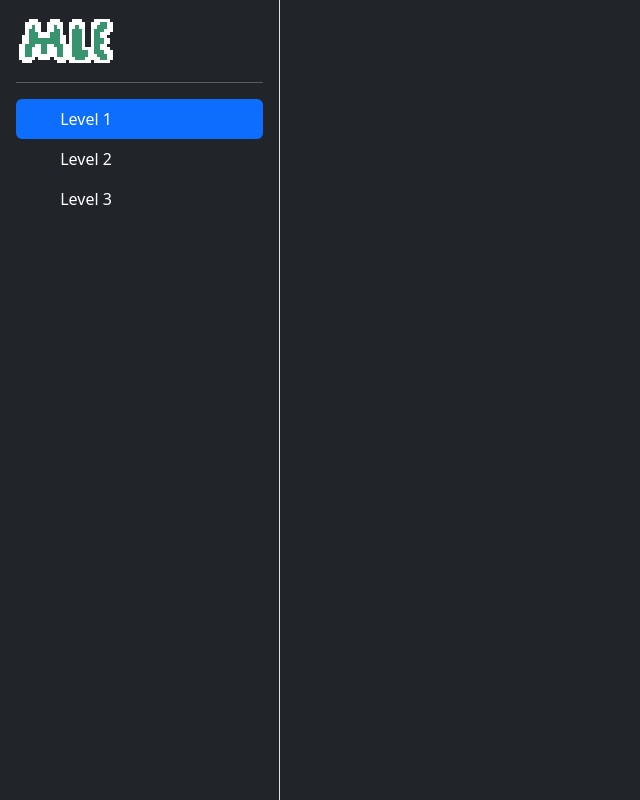
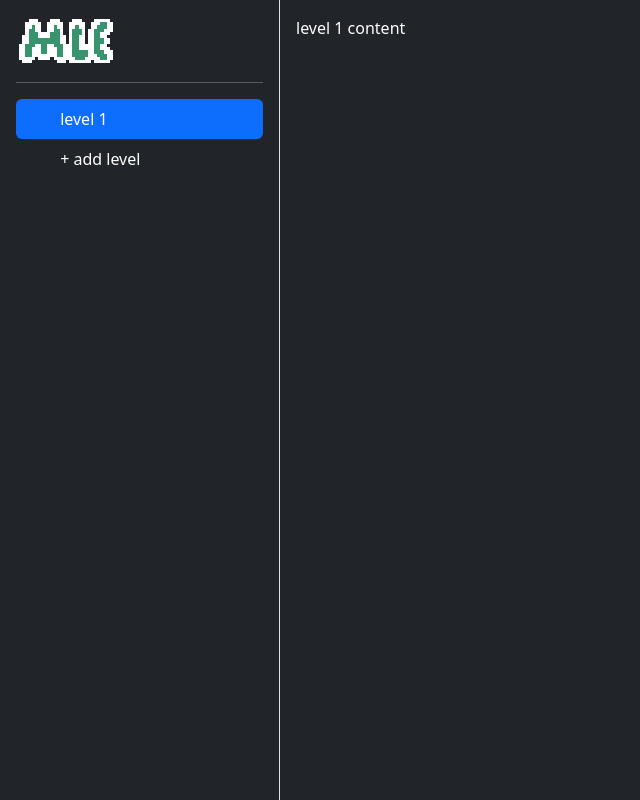
Before and after one commit to zommerfelds/MiniLevelEditor, a Vue app: page / in a window 1280 px wide. Shown: the whole page, without its empty margins (0-640 px from the left). Built offline with nearby package versions, Linux system fonts and the light colour scheme.

Commit message:
Add level selector and dummy text content

```diff
--- a/index.html
+++ b/index.html
@@ -5,7 +5,7 @@
   <meta charset="UTF-8">
   <link rel="icon" href="/favicon.ico">
   <meta name="viewport" content="width=device-width, initial-scale=1, shrink-to-fit=no">
-  <title>Vite App</title>
+  <title>MiniLevelEditor</title>
 </head>
 
 <body>
--- a/src/App.vue
+++ b/src/App.vue
@@ -1,5 +1,16 @@
 <script setup lang="ts">
 import LevelContent from './components/LevelContent.vue'
+import { useWorldStore } from '@/stores/world'
+import { ref } from 'vue';
+
+const store = useWorldStore()
+const levels = store.levels
+const currentLevel = ref(0)
+
+store.$subscribe((mutation, state) => {
+  // TODO: send to server
+  console.log(JSON.stringify(state));
+})
 </script>
 
 <template>
@@ -10,35 +21,28 @@ import LevelContent from './components/LevelContent.vue'
       </a>
       <hr>
       <ul class="nav nav-pills flex-column mb-auto">
-        <li class="nav-item">
-          <a href="#" class="nav-link active" aria-current="page">
+        <li v-for="(level, index) in levels" :key="index" class="nav-item">
+          <a href="#" class="nav-link" :class="index == currentLevel ? 'active' : ''" aria-current="page"
+            @click="currentLevel = index">
             <svg class="bi me-2" width="16" height="16">
               <use xlink:href="#home"></use>
             </svg>
-            Level 1
+            {{ level.name }}
           </a>
         </li>
         <li>
-          <a href="#" class="nav-link text-white">
-            <svg class="bi me-2" width="16" height="16">
-              <use xlink:href="#speedometer2"></use>
-            </svg>
-            Level 2
-          </a>
-        </li>
-        <li>
-          <a href="#" class="nav-link text-white">
+          <a href="#" class="nav-link text-white" @click="store.addLevel()">
             <svg class="bi me-2" width="16" height="16">
               <use xlink:href="#table"></use>
             </svg>
-            Level 3
+            + add level
           </a>
         </li>
       </ul>
     </div>
 
     <div class="flex-grow-1">
-      <LevelContent />
+      <LevelContent :level="currentLevel" />
     </div>
   </div>
 </template>
--- a/src/components/LevelContent.vue
+++ b/src/components/LevelContent.vue
@@ -1,8 +1,17 @@
 <script setup lang="ts">
+import { useWorldStore } from '@/stores/world'
+import { computed } from 'vue'
+
+const props = defineProps<{ level: number }>()
+const store = useWorldStore()
+const message = computed({
+  get() { return store.levels[props.level].message },
+  set(val) { store.levels[props.level].message = val }
+})
 </script>
 
 <template>
-  <textarea class="span6 w-100 h-100 text-white bg-dark p-3"></textarea>
+  <textarea class="span6 w-100 h-100 text-white bg-dark p-3" v-model="message"></textarea>
 </template>
 
 <style scoped>
--- /dev/null
+++ b/src/stores/world.ts
@@ -0,0 +1,20 @@
+import { ref, computed } from 'vue'
+import { defineStore } from 'pinia'
+
+export const useWorldStore = defineStore('world', () => {
+  const count = ref(0)
+  const doubleCount = computed(() => count.value * 2)
+  function increment() {
+    count.value++
+  }
+
+  const message = ref("bla")
+
+  const levels = ref<[{ name: string, message: string }]>([{ name: "level 1", message: "level 1 content" }]);
+
+  function addLevel() {
+    levels.value.push({ name: "bla", message: "foo" });
+  }
+
+  return { count, doubleCount, increment, message, levels, addLevel }
+})
```
Also changed, not shown: src/stores/counter.ts (deleted, +0 -12 lines), src/assets/logo.png, 1 other file (tests, documents, lock files or other folders).
